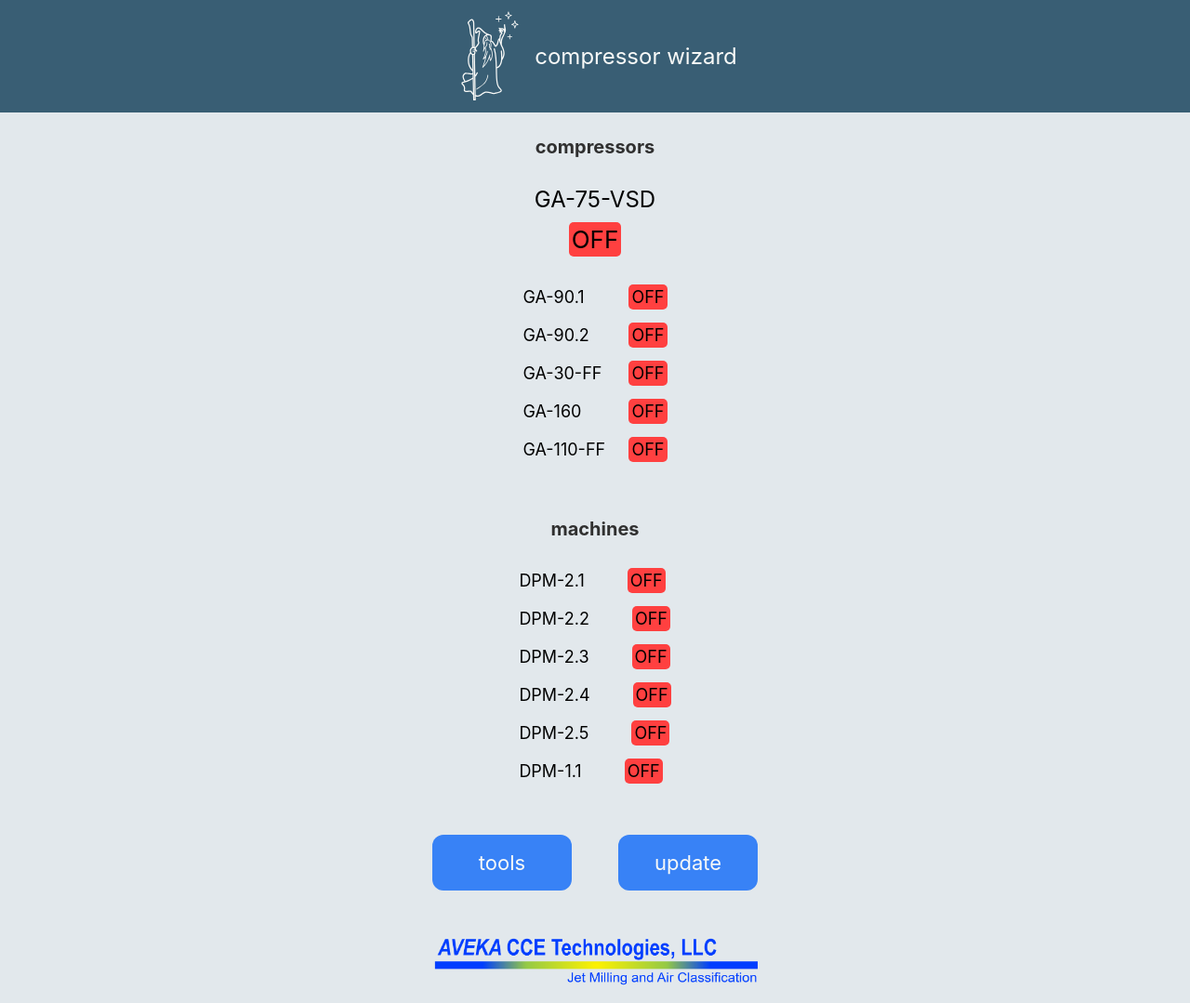
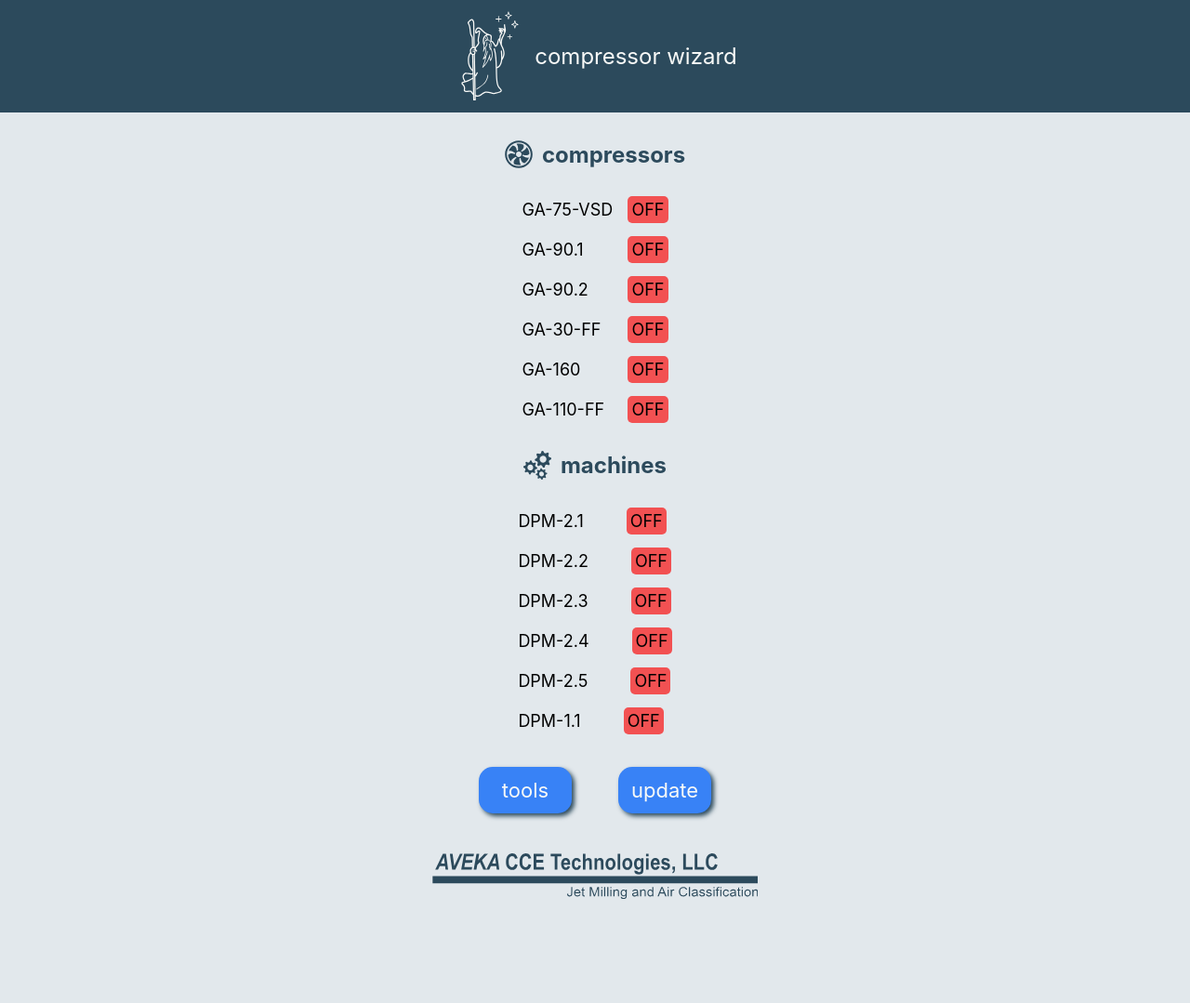
Before and after one commit to Schmat-dev/compressor_wizard, a plain HTML site: page index.html in a window 1280 px wide. Shown: the whole page at 93% size. After the commit the page ends 985 px from the top, so only its background shows below. Drawn offline with Linux system fonts and the light colour scheme.

Commit message:
Continues style changes

```diff
--- a/index.html
+++ b/index.html
@@ -15,12 +15,15 @@
     </div>
 
     <div class="wizard">
+        <div class="container">
+            <img src="./images/compressorsvg.svg" alt="compressorIcon" class="compressorIcon">
             <div class="label">compressors</div>
-        <div class="label-container">
-            <div class="vsd-label">GA-75-VSD</div>
-            <div id="percent-label">OFF</div>
         </div>
         <div class="compressorlist">
+            <div class="compressor-status">
+                <div class="compressor"">GA-75-VSD</div>
+                <div class="status">OFF</div>
+            </div>
             <div class="compressor-status">
                 <div class="compressor">GA-90.1</div>
                 <div id="GA-90.1status" class="status">OFF</div>
@@ -42,7 +45,10 @@
                 <div id="GA-110-FFstatus" class="status">OFF</div>
             </div>
         </div>
+        <div class="container">
+            <img src="./images/gearsvg.svg" alt="gearIcon" class="gearIcon">
             <div class="label">machines</div>
+        </div>
             <div class="machines">
                 <div class="machine-container">
                     <div class="machine-label">DPM-2.1</div>
@@ -70,12 +76,13 @@
                 </div>
             </div>
         </div>
+    </div>
     <div class="link-container">
         <a href="#">tools</a>
         <a href="update.html">update</a>
     </div>
     <div class="footer">
-        <img class="aveka-logo" src="./images/CCE - Logo.png" alt="Aveka CCE logo">
+        <img class="aveka-logo" src="./images/accesvg.svg" alt="Aveka CCE logo">
     </div>
 </body>
 </html>
--- a/style.css
+++ b/style.css
@@ -21,14 +21,27 @@ body {
     align-items: center;
     justify-content: center;
     padding: 12px;
-    margin-bottom: 25px;
     gap: 8px;
-    background-color: #395e74;
+    background-color: #2c4a5c;
     color: #F9FAF8;
 }
 
 .title {
     align-self: center;
+}
+
+.gearIcon,
+.compressorIcon {
+    width: 30px;
+    height: auto;
+}
+
+.container {
+    display: flex;
+    align-items: center;
+    gap: 10px;
+    margin-top: 30px;
+    margin-bottom: 30px;
 }
 
 .wizard {
@@ -37,7 +50,6 @@ body {
     justify-content: center;
     align-items: center;
     flex-wrap: wrap;
-    gap: 30px;
 }
 
 .wiz-title {
@@ -61,9 +73,6 @@ body {
     flex-direction: column;
     font-size: 18px;
     gap: 14px;
-    margin-left: 20px;
-    margin-right: 20px;
-    margin-bottom: 30px;
 }
 .logo {
     color:#F9FAF8;
@@ -76,6 +85,7 @@ body {
 }
 
 .link-container{
+    margin-top: 10px;
     display: flex;
     justify-content: center;
     align-items: center;
@@ -88,10 +98,11 @@ a {
     background-color: #3882f6;
     text-decoration: none;
     margin: 25px;
-    width: 150px;
-    height: 60px;
+    width: 100px;
+    height: 50px;
     border: none;
-    border-radius: 12px;
+    border-radius: 15px;
+    box-shadow: 3px 3px 5px #2c4a5c;
     font-size: 22px;
     color: #F9FAF8;
 }
@@ -109,9 +120,11 @@ a {
 }
 
 .status {
-    background-color: #ff4040;
-    padding: 3px;
+
+    background-color: rgba(250, 0, 0, .65);
+    padding: 4px;
     border-radius: 5px;
+    font-size: 18px;
 }
 
 .compressor {
@@ -136,7 +149,7 @@ a {
     background-color: #3882f6;
     color: white;
     border-style: none;
-    border-radius: 8px;
+    border-radius: 12px;
     overflow-y: auto;
     border: none;
 
@@ -151,9 +164,9 @@ option {
 }
 
 .label {
-    font-size: 20px;
+    font-size: 24px;
     font-weight: bolder;
-    color: #303030;
+    color: #2c4a5c;
 }
 
 .label-container {
@@ -166,7 +179,8 @@ option {
 
 #percent-label {
     font-size: 26px;
-    background-color: #ff4040;
+    background-color: rgba(255, 0, 0, .5);
+
     padding: 3px;
     border-radius: 5px;
 }
```
Also changed, not shown: images/accesvg.svg (added), images/ccepngdarkblue.png (added), images/compressorsvg.svg (added), images/gearsvg.svg (added). Lines whose indentation alone changed are shown as unchanged.
